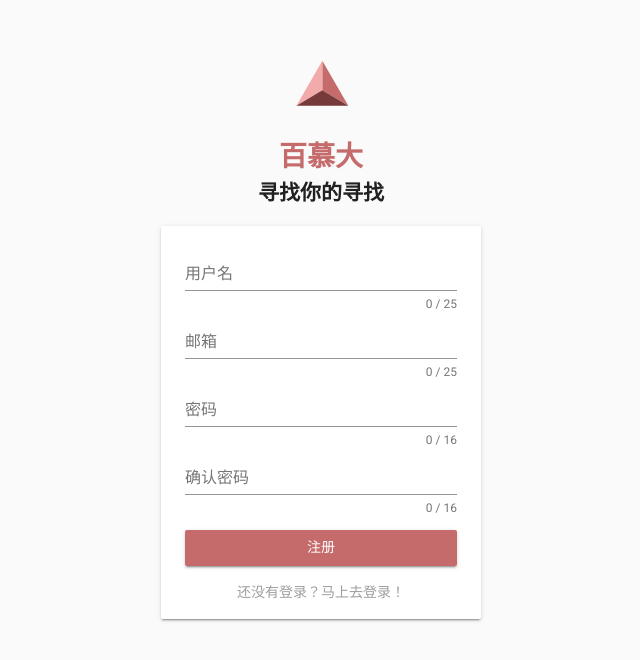
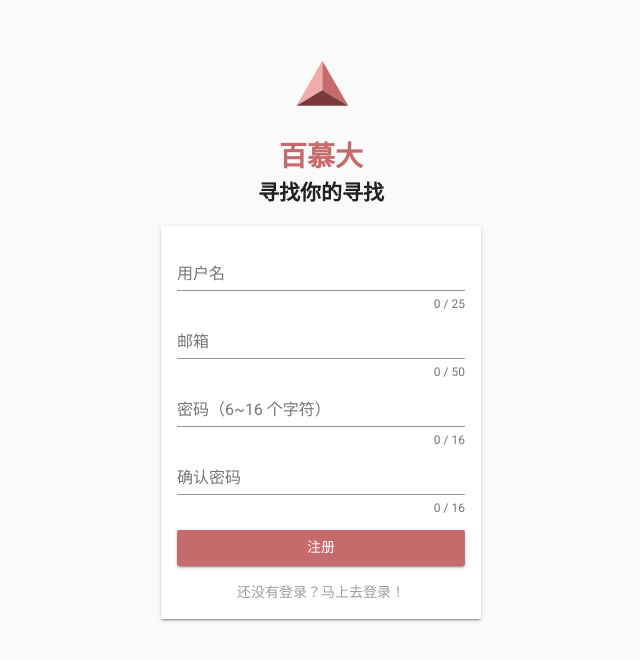
Before and after one commit to tatwd/bermuda, a Vue app in the folder bermuda-client/: page /#/account/signup in a window 1280 px wide. Shown: the top 660 px of the page, without its empty margins (319-959 px from the left). Built offline with nearby package versions, Linux system fonts and the light colour scheme.

Commit message:
update validators

```diff
--- a/bermuda-client/src/App.vue
+++ b/bermuda-client/src/App.vue
@@ -7,8 +7,6 @@
 </template>
 
 <script>
-// import Navbar from './components/shared/Navbar'
-
 export default {
   name: 'App',
 }
--- a/bermuda-client/src/layouts/account.vue
+++ b/bermuda-client/src/layouts/account.vue
@@ -14,8 +14,11 @@
                 </h1>
                 <h2>寻找你的寻找</h2>
               </div>
-              <v-card class="sign-form px-4 py-3 mt-3 mx-auto">
-                <router-view/>
+              <!-- sign form card -->
+              <v-card class="sign-form mt-3 mx-auto">
+                <v-card-text>
+                  <router-view/>
+                </v-card-text>
               </v-card>
             </v-flex>
           </v-layout>
--- a/bermuda-client/src/router/index.js
+++ b/bermuda-client/src/router/index.js
@@ -28,7 +28,6 @@ export default new Router({
       ]
     },
     {
-      // TODO: add account routes
       path: '/account',
       component: AccountLayout,
       children: [
--- a/bermuda-client/src/store/modules/auth.js
+++ b/bermuda-client/src/store/modules/auth.js
@@ -6,18 +6,19 @@ const ASSETSS_URL = 'http://localhost:53595'
 // init state
 const state = {
   user: null,
-  msg: ''
+  info: null
 }
 
 // getters
 const getters = {
-  currentUser: state => state.user
+  currentUser: state => state.user,
+  currentInfo: state => state.info
 }
 
 // mutations
 const mutations = {
-  setMsg (state, msg) {
-    state.msg = msg
+  setInfo (state, msg) {
+    state.info = msg
   }
 }
 
@@ -27,9 +28,11 @@ const actions = {
     services.userService
       .createUser(user)
       .then(res => {
-        commit('setMsg', res.data)
+        commit('setInfo', res.data)
       })
-      .catch(err => console.error(err))
+      .catch(err => {
+        commit('setInfo', { success: false, msg: err })
+      })
   }
 }
 
--- a/bermuda-client/src/views/home.vue
+++ b/bermuda-client/src/views/home.vue
@@ -14,7 +14,7 @@
             <h3 class="display-3">{{ sloganMsg.title }}</h3>
             <small class="display-1">{{ sloganMsg.small }}</small>
             <div v-if="!false">
-              <v-btn color="primary" large>加入我们</v-btn>
+              <v-btn color="primary" to="/account/signup" large>加入我们</v-btn>
               <v-btn color="secondary" to="/account/signin" large>马上登录</v-btn>
             </div>
           </v-flex>
--- a/bermuda-client/src/views/signup.vue
+++ b/bermuda-client/src/views/signup.vue
@@ -9,7 +9,7 @@
     ></v-text-field>
     <v-text-field
       v-model="email"
-      :counter="25"
+      :counter="50"
       :rules="emailRules"
       type="email"
       label="邮箱"
@@ -19,7 +19,7 @@
       v-model="password"
       :counter="16"
       :rules="passwordRules"
-      label="密码"
+      label="密码（6~16 个字符）"
       type="password"
       required
     ></v-text-field>
@@ -40,6 +40,13 @@
     <div class="text-xs-center mt-3">
       <router-link to="/account/signin" class="body-2 grey--text">还没有登录？马上去登录！</router-link>
     </div>
+    <!-- <v-snackbar
+      :timeout="600"
+      bottom
+      v-model="this.$strore"
+    >
+      {{  }}
+    </v-snackbar> -->
   </v-form>
 </template>
 
@@ -52,21 +59,40 @@ export default {
     confirm_password: null,
 
     valid: true,
-    usernameRules: [
-      v => !!v || '请输入用户名'
-    ],
-    emailRules: [],
-    passwordRules: [],
-    confirmPasswordRules: []
   }),
+  computed: {
+    usernameRules () {
+      return [
+        v => !!v || '请输入用户名',
+      ]
+    },
+    emailRules () {
+      return [
+        v => !!v || '请输入邮箱',
+        v => /^\w+([.-]?\w+)*@\w+([.-]?\w+)*(\.\w{2,3})+$/.test(v) || '请输入有效的邮箱'
+      ]
+    },
+    passwordRules () {
+      return [
+        v => !!v || '请输入密码',
+        v => (v && v.length >= 6 && v.length <= 16) || '注意密码的长度'
+      ]
+    },
+    confirmPasswordRules () {
+      return [
+        v => !!v || '请确认密码',
+        v => v === this.password || '密码不一致',
+        v => (v && v.length >= 6 && v.length <= 16) || '注意密码的长度'
+      ]
+    }
+  },
   methods: {
     submit () {
       if (this.$refs.form.validate()) {
         this.$store.dispatch('createUser', {
           username: this.username,
           email: this.email,
-          password: this.password,
-          confirm_password: this.confirm_password
+          password: this.password
         })
       }
     }
```
Also changed, not shown: 2 other files (tests, documents, lock files or other folders).
